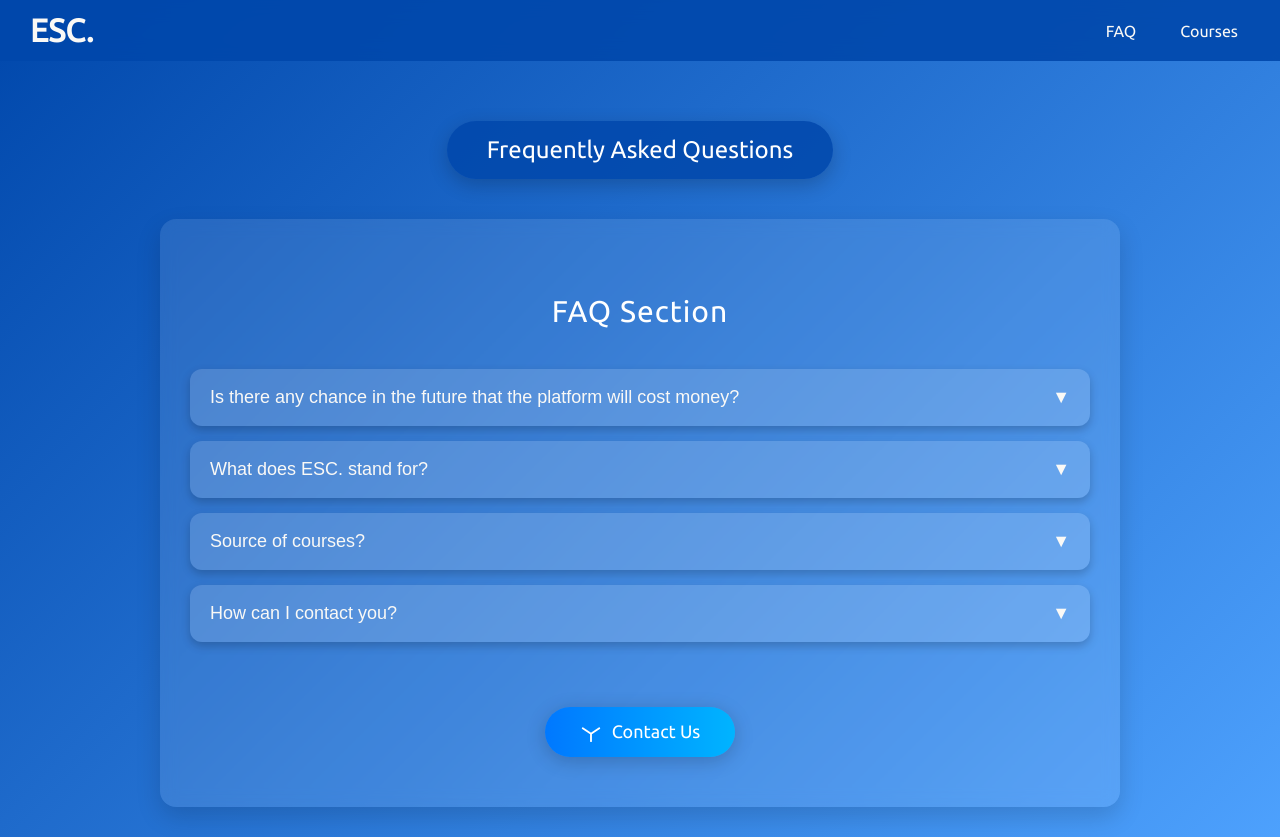
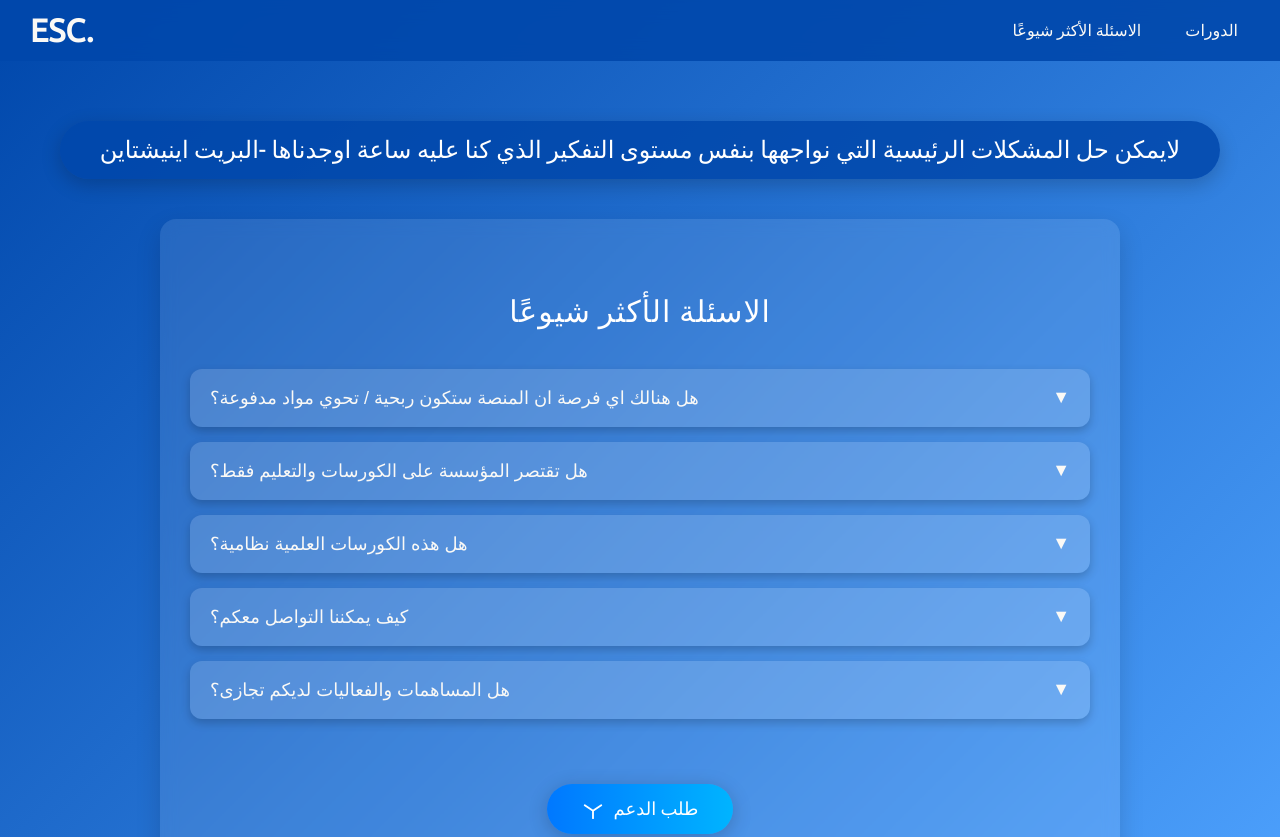
Before and after one commit to esc-iq/esc-iq.github.io, a plain HTML site: page faq.html in a window 1280 px wide. Shown: the top 837 px of the page. Drawn offline with Linux system fonts and the light colour scheme.

Commit message:
Update faq.html
تعديلات هائلة كاضافة العربية والمزيد من الاسئلة

```diff
--- a/faq.html
+++ b/faq.html
@@ -226,66 +226,77 @@ body {
     <div id="bar">
         <a href="mainpage.html" class="logo">ESC.</a>
         <nav>
-            <a href="faq.html">FAQ</a>
-            <a href="course.html">Courses</a>
+            <a href="faq.html">الاسئلة الأكثر شيوعًا</a>
+            <a href="course.html">الدورات</a>
         </nav>
     </div>
 
     <!-- التنبيه -->
-    <div id="alert">Frequently Asked Questions</div>
+    <div id="alert">لايمكن حل المشكلات الرئيسية التي نواجهها بنفس مستوى التفكير الذي كنا عليه ساعة اوجدناها -البريت اينيشتاين</div>
 
     <!-- القسم الرئيسي -->
     <div id="firstcolumn">
-        <h2>FAQ Section</h2>
+        <h2>الاسئلة الأكثر شيوعًا</h2>
 
         <div class="faq-container">
             <div class="faq-item">
                 <button class="faq-question">
-                    Is there any chance in the future that the platform will cost money?
+                    هل هنالك اي فرصة ان المنصة ستكون ربحية / تحوي مواد مدفوعة؟
                     <span class="arrow">▼</span>
                 </button>
                 <div class="faq-answer">
-                    We are a non-profit organization. We are doing our best to make free courses reach you exclusively through this website. If, in the future, some courses cost something, we promise that a similar free course will appear soon for you.
+نحن منظمة غير ربحية. نبذل قصارى جهدنا لتوفير دورات مجانية لكم حصرياً عبر هذا الموقع. إذا أصبحت بعض الدورات مدفوعة الأجر في المستقبل، نعدكم بتوفير دورة مجانية مماثلة قريباً.
                 </div>
             </div>
 
             <div class="faq-item">
                 <button class="faq-question">
-                    What does ESC. stand for?
+          هل تقتصر المؤسسة على الكورسات والتعليم فقط؟
                     <span class="arrow">▼</span>
                 </button>
                 <div class="faq-answer">
-                    ESC. stands for "Elite Students Courses" — made for free.
+           على العكس لطالما طمحنا لتقديم تجارب واقعية وندوات تطويرية للمساهمة بدفع عجلة التنمية والنمو للشباب العراقي النابع من شعورنا بأهمية ذلك
                 </div>
             </div>
 
             <div class="faq-item">
                 <button class="faq-question">
-                    Source of courses?
+                   هل هذه الكورسات العلمية نظامية؟
                     <span class="arrow">▼</span>
                 </button>
                 <div class="faq-answer">
-                    Our courses are based on previously prepared summaries of textbooks by PhDs and specialists in their respective fields. The majority of these summaries were created by Iraqi teachers.
+                  ان الكورسات العلمية المقدمة نظامية بشكل كامل وحقوقها كاملة مملوكة لمؤسستنا وعليه فأن من غير القانوني اعادة نشر تلك الدورات لاغراض تجارية
                 </div>
             </div>
 
             <div class="faq-item">
                 <button class="faq-question">
-                    How can I contact you?
+                   كيف يمكننا التواصل معكم؟
                     <span class="arrow">▼</span>
                 </button>
                 <div class="faq-answer">
-                    You can reach us via email at <strong>serverkings04@gmail.com</strong>.
+                   في الحقيقة لاتوجد وسيلة للتواصل معنا في الوقت الحالي, حالما توفرت حاجة للتواصل سيتم فتح قناة اتصال معكم
                 </div>
             </div>
+
+            <div class="faq-item">
+                <button class="faq-question">
+                   هل المساهمات والفعاليات لديكم تجازى؟
+                    <span class="arrow">▼</span>
+                </button>
+                <div class="faq-answer">
+            يحصل المتطوعون للأعمال الخيرية او للنشاطات البيئية على شهادات تقديرية تُمنح من قبل مؤسستنا تحتوي على رقم تعريف شخصي يمكن التحقق منها من خلال موقع المؤسسة
+                </div>
+            </div>
+
         </div>
 
         <!-- زر التواصل -->
-        <a href="mailto:serverkings04@gmail.com" class="contact-btn">
+        <a href="mailto:iraq@gov.iq" class="contact-btn">
             <svg xmlns="http://www.w3.org/2000/svg" fill="none" viewBox="0 0 24 24" stroke="currentColor">
                 <path stroke-linecap="round" stroke-linejoin="round" stroke-width="2" d="M3 8l9 6 9-6m-9 6v8" />
             </svg>
-            Contact Us
+            طلب الدعم
         </a>
     </div>
 
```
